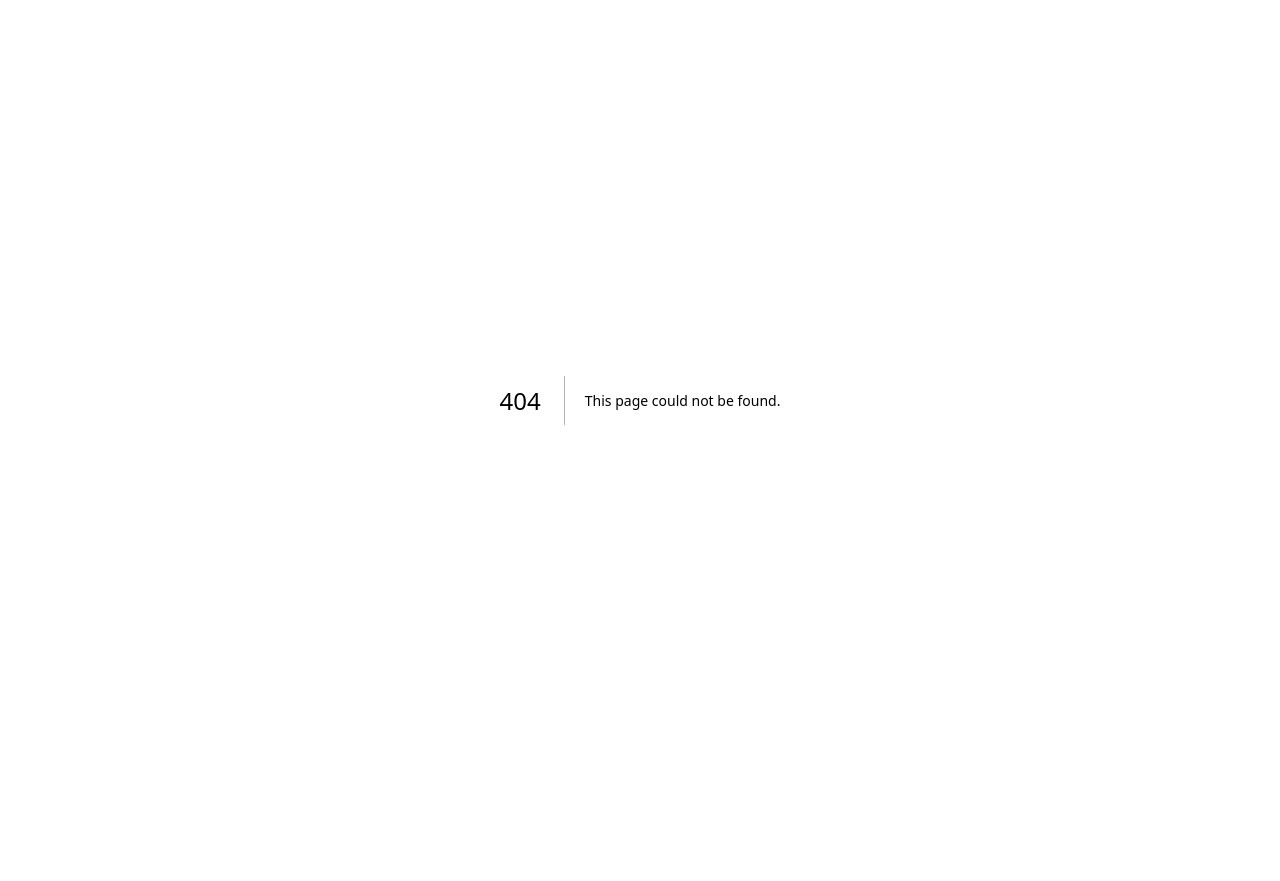
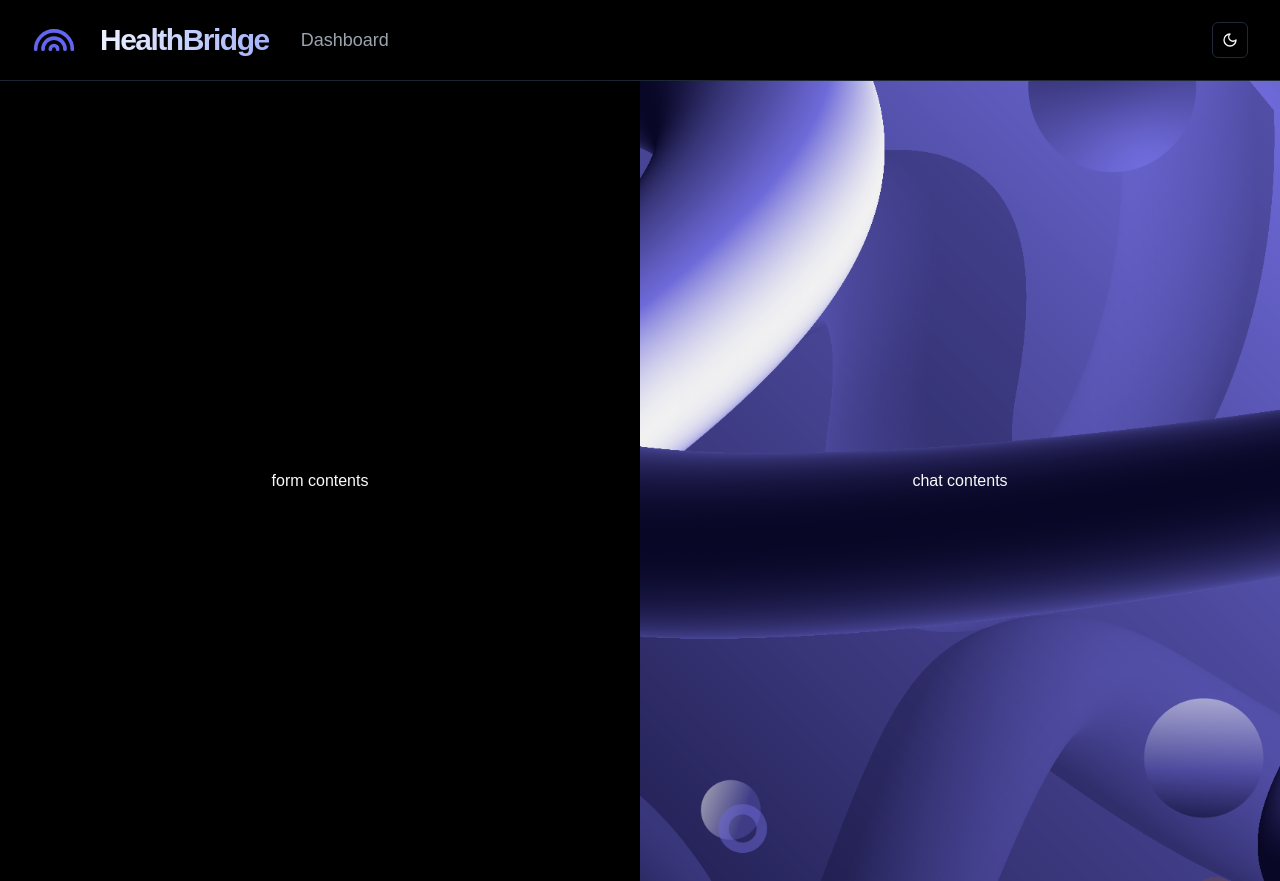
Before and after one commit to Mir-Shabab-Hasnat/health-brigde-v2, a Next.js app: page /appointment-form in a window 1280 px wide. Before the commit this address had no page. Before the commit the page ends 800 px from the top, so only its background shows below. Built offline with nearby package versions, Linux system fonts and the light colour scheme.

Commit message:
skeleton for form created

```diff
--- /dev/null
+++ b/app/(dashboard)/loading.tsx
@@ -0,0 +1,9 @@
+import React from 'react'
+
+const loading = () => {
+  return (
+    null
+  )
+}
+
+export default loading
--- a/app/(dashboard)/page.tsx
+++ b/app/(dashboard)/page.tsx
@@ -1,3 +1,4 @@
+import { Button } from "@/components/ui/button";
 import prisma from "@/lib/prisma";
 import { currentUser } from "@clerk/nextjs/server";
 import { redirect } from "next/navigation";
@@ -23,7 +24,24 @@ const page = async () => {
 
 
 
-  return <div>page</div>;
+  return (
+    <div className="h-full bg-background">
+        <div className="border-b bg-card">
+          <div className="container mx-auto flex flex-wrap items-center justify-between gap-6 px-8 py-8">
+            <p className="text-3xl font-bold">
+              Hello, {user.firstName}!
+            </p>
+
+            <div className="flex items-center gap-3">
+              <Button variant={"outline"} className="border-emerald-500 bg-emerald-950 text-white hover:bg-emerald-700 hover:text-white">
+                Make an Appointment Application
+              </Button>
+            </div>
+          </div>
+
+        </div>
+    </div>
+  );
 };
 
 export default page;
--- /dev/null
+++ b/app/appointment-form/layout.tsx
@@ -0,0 +1,13 @@
+import NavBar from "@/components/NavBar";
+import React, { ReactNode } from "react";
+
+const layout = ({ children }: { children: ReactNode }) => {
+  return (
+    <div className="relative flex h-screen w-full flex-col">
+        <NavBar />
+      <div className="w-full">{children}</div>
+    </div>
+  );
+};
+
+export default layout;
--- /dev/null
+++ b/app/appointment-form/page.tsx
@@ -0,0 +1,16 @@
+import React from 'react'
+
+const page = () => {
+  return (
+    <main className='two-column-layout flex min-h-screen'>
+        <div className='form-container'>
+            form contents
+        </div>
+        <div className='chat-container'>
+            chat contents
+        </div>
+    </main>
+  )
+}
+
+export default page
--- a/app/globals.css
+++ b/app/globals.css
@@ -44,7 +44,7 @@ body {
   }
 
   .dark {
-    --background: 224 71.4% 4.1%;
+    --background: 0 0% 0%;
     --foreground: 210 20% 98%;
     --card: 224 71.4% 4.1%;
     --card-foreground: 210 20% 98%;
@@ -96,3 +96,40 @@ body {
   background-size: cover;        /* Adjusts image to cover the entire area */
   background-position: center;   /* Centers the background image */
 }
+
+/* Default styling for larger screens */
+.two-column-layout .form-container {
+  width: 50%;
+  display: flex;
+  flex-direction: column;
+  align-items: center;
+  justify-content: center;
+  gap: 0.5rem;
+  padding: 2rem;
+  box-shadow: rgba(0, 0, 0, 0.5) 0px 10px 40px 0px,
+              rgba(0, 0, 0, 0.08) 1px 0px 0px 0px;
+}
+
+.two-column-layout .chat-container {
+  width: 50%;
+  display: flex;
+  align-items: center;
+  justify-content: center;
+  padding: 1rem;
+  background-image: url('/Artboard.png');
+  background-repeat: no-repeat;
+  background-size: cover;
+  background-position: center;
+}
+
+/* Media query for smaller screens */
+@media (max-width: 768px) {
+  .two-column-layout {
+    flex-direction: column; /* Stack the divs vertically */
+  }
+
+  .two-column-layout .form-container,
+  .two-column-layout .chat-container {
+    width: 100%; /* Full width when stacked */
+  }
+}
```
